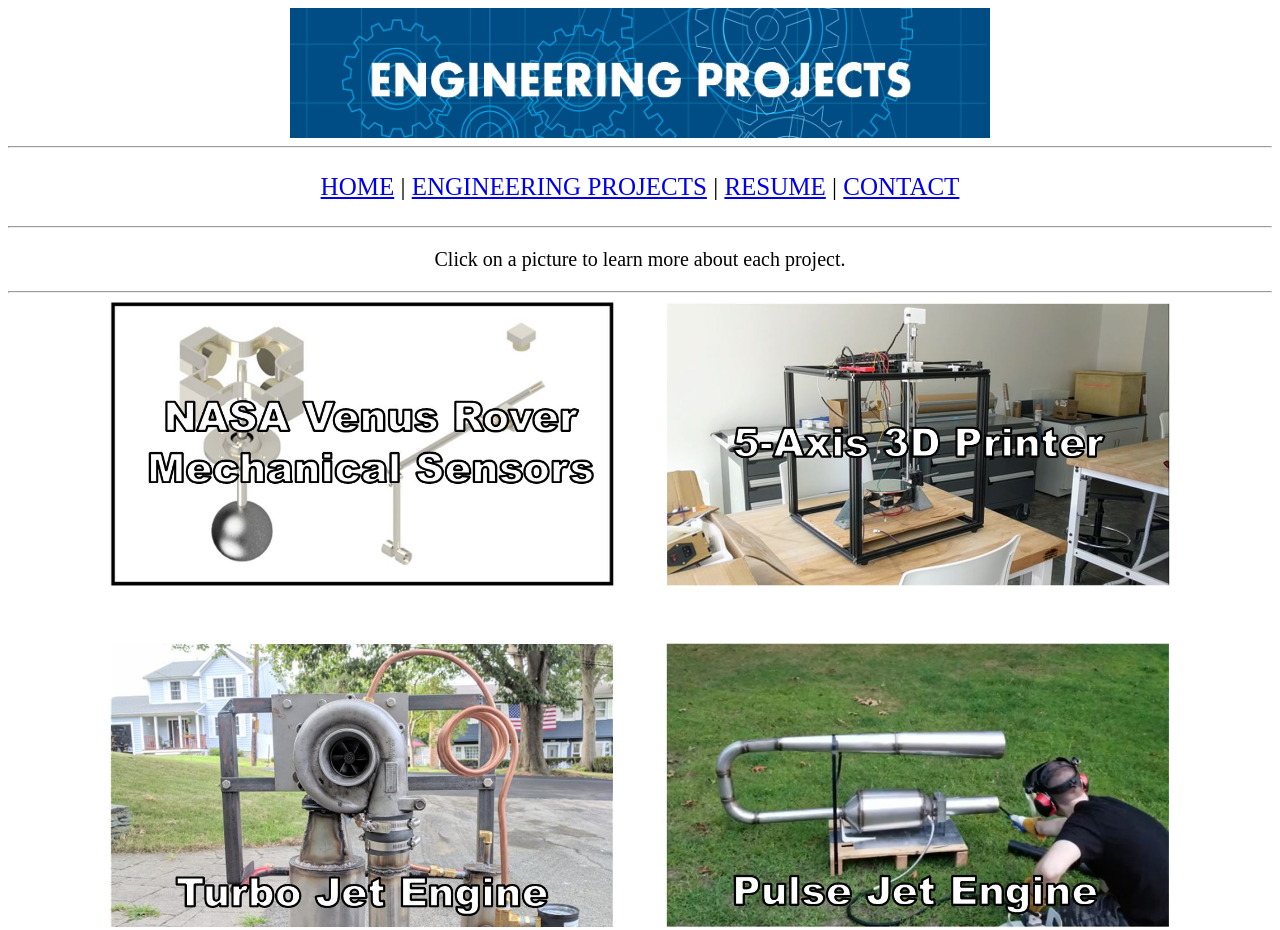
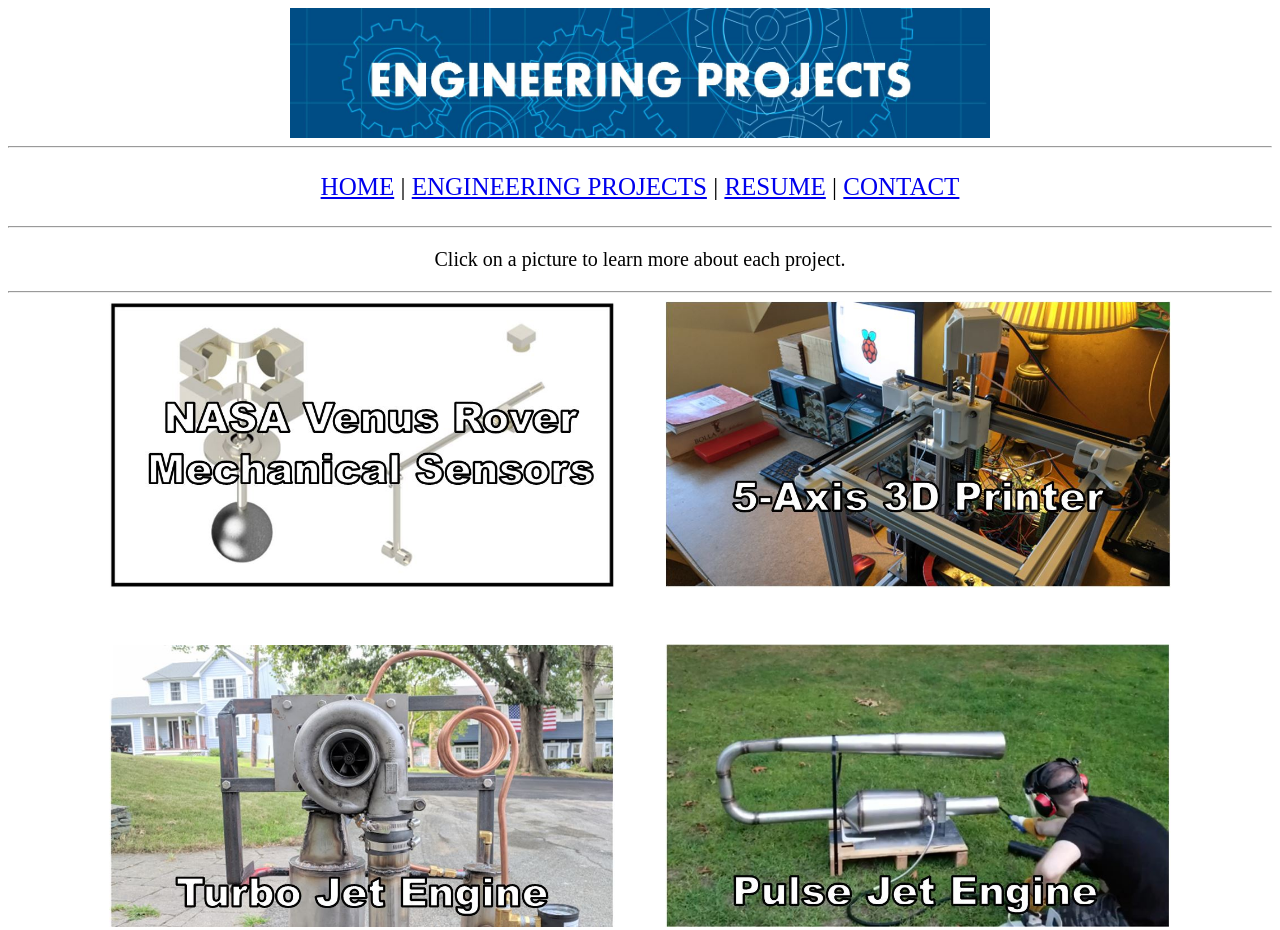
Before and after one commit to Dan-Brogan/Dan-Brogan-Engineering, a plain HTML site: page EngineeringProjects.html in a window 1280 px wide. Drawn offline with Linux system fonts and the light colour scheme.

Commit message:
Fixed 5-axis

```diff
--- a/EngineeringProjects.html
+++ b/EngineeringProjects.html
@@ -13,7 +13,7 @@
 <p style="font-size:20px">Click on a picture to learn more about each project.</p>
 <hr>
 
-<a href="VenusSensors.html"><img src="Venus_Sensors.JPG" style="float: center; width: 40%; margin-right: 4%; margin-bottom: 2.5em;"></a><a href="5AxisDan.html"><img src="5-axis.JPG" style="float: center; width: 40%; margin-right: 0%; margin-bottom: 2.5em;"></a><p style="clear: both;">
+<a href="VenusSensors.html"><img src="Venus_Sensors.JPG" style="float: center; width: 40%; margin-right: 4%; margin-bottom: 2.5em;"></a><a href="5AxisDan.html"><img src="5A.JPG" style="float: center; width: 40%; margin-right: 0%; margin-bottom: 2.5em;"></a><p style="clear: both;">
 <a href="TurboJet.html"><img src="TurboJet.JPG" style="float: center; width: 40%; margin-right: 4%; margin-bottom: 2.5em;"></a><a href="PulseJet.html"><img src="PulseJet.JPG" style="float: center; width: 40%; margin-right: 0%; margin-bottom: 2.5em;"></a><p style="clear: both;">
 
 </Body>
```
Also changed, not shown: 5AxisDan.html (+1 -1 lines).
